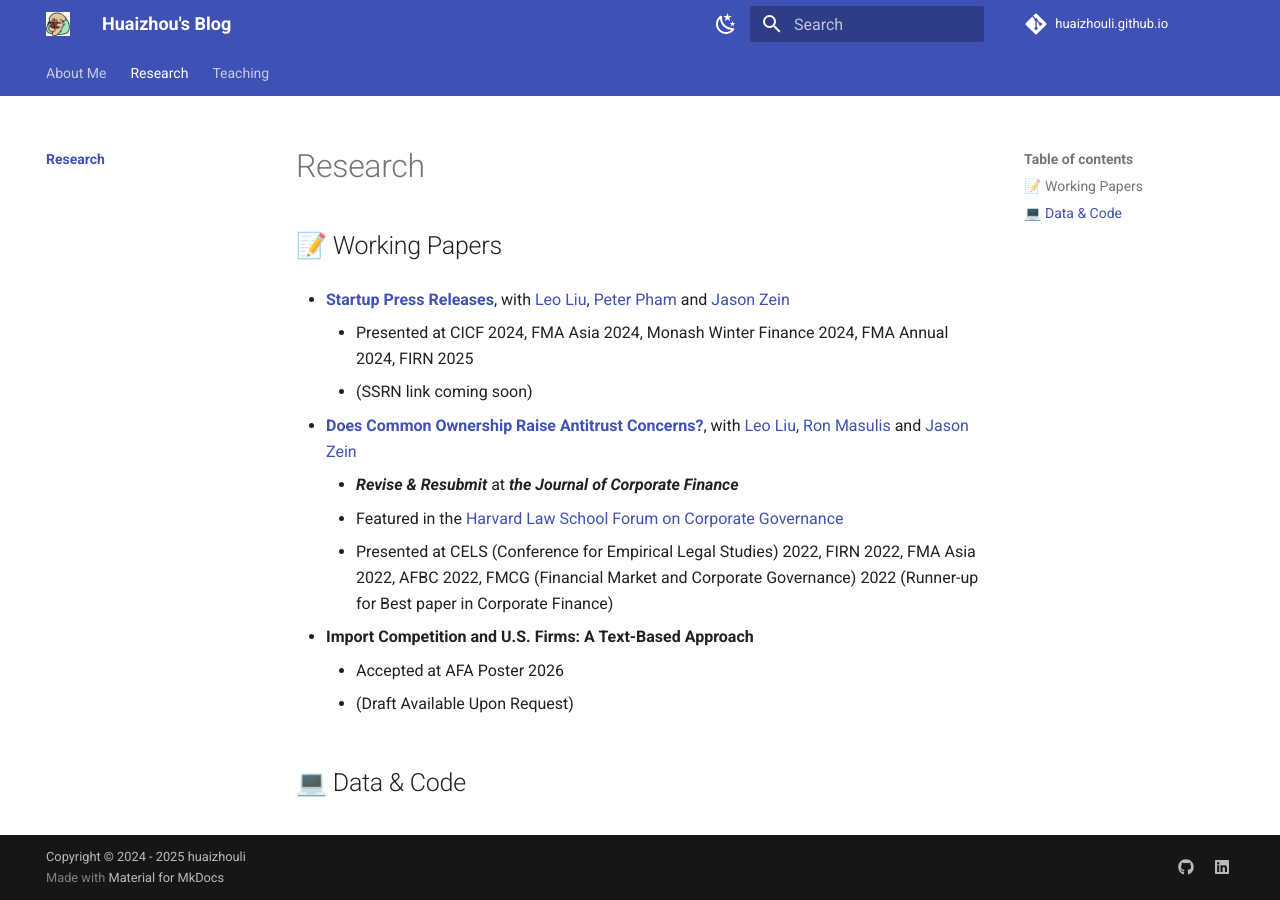
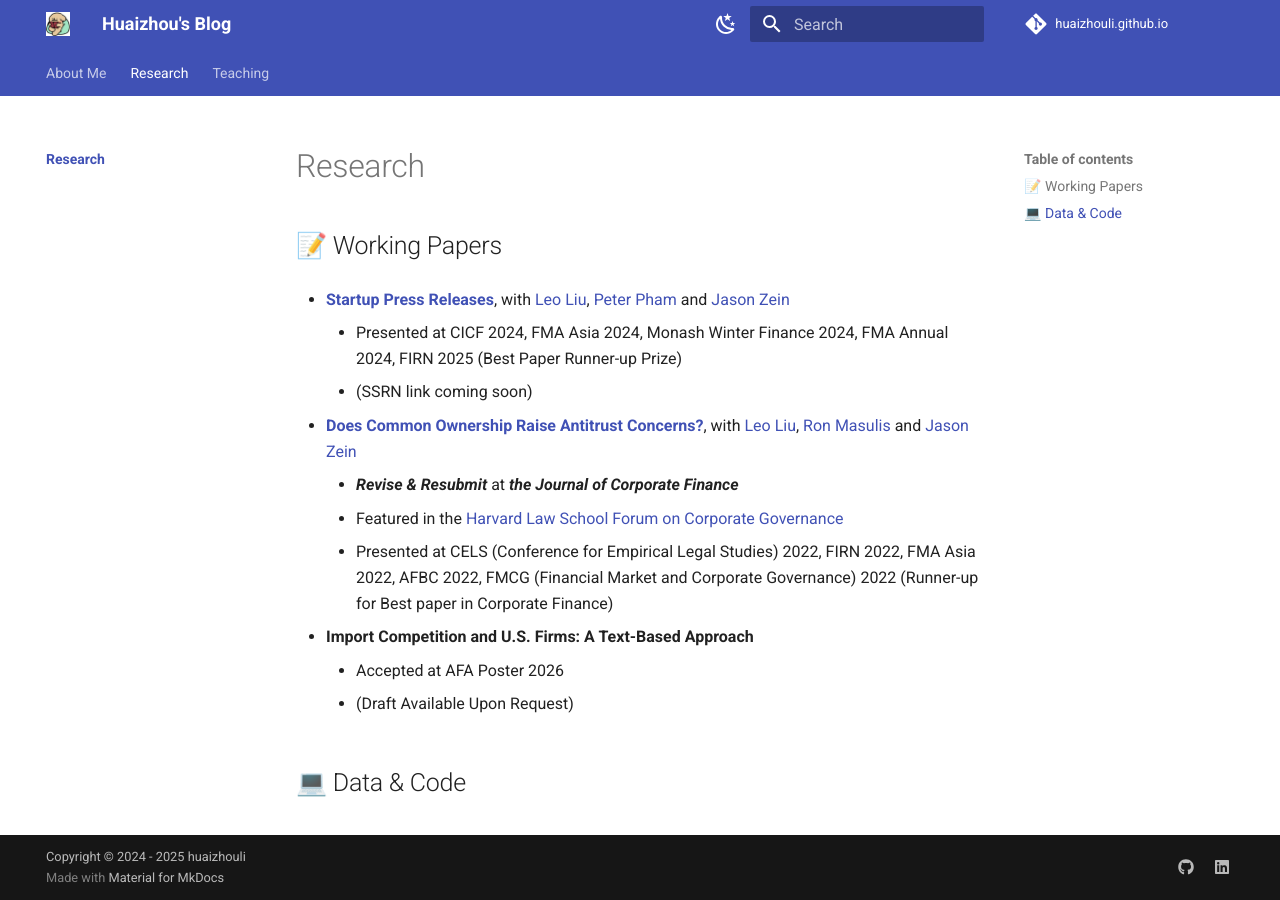
Before and after one commit to huaizhouli/huaizhouli.github.io, an MkDocs documentation site: the page built from docs/research/index.md, in a window 1280 px wide. Built offline with MkDocs 1.6.1 and Material for MkDocs 9.7.7, drawn with Linux system fonts in a browser that asks for light colours; comment, search, counter and statistics services are not loaded.

Commit message:
Update presentation details for working papers
Added note about Best Paper Runner-up Prize for Startup Press Releases.

```diff
--- a/docs/research/index.md
+++ b/docs/research/index.md
@@ -3,7 +3,7 @@
 ## 📝 Working Papers
 
 - [**Startup Press Releases**](https://www.dropbox.com/scl/fi/718hh9p7cngcd8izkwu8a/main.pdf?rlkey=gdleuhzts0g7iaggxsk9efte0&st=14bcrcd3&dl=0), with [Leo Liu](https://leoliu0.github.io/), [Peter Pham](https://sites.google.com/view/peterkienpham/home) and [Jason Zein](https://www.jasonzein.com/)
-    - Presented at CICF 2024, FMA Asia 2024, Monash Winter Finance 2024, FMA Annual 2024, FIRN 2025
+    - Presented at CICF 2024, FMA Asia 2024, Monash Winter Finance 2024, FMA Annual 2024, FIRN 2025 (Best Paper Runner-up Prize)
     - (SSRN link coming soon)
 
 - [**Does Common Ownership Raise Antitrust Concerns?**](https://papers.ssrn.com/sol3/papers.cfm?abstract_id=4972463), with [Leo Liu](https://leoliu0.github.io/), [Ron Masulis](https://sites.google.com/site/ronmasulis) and [Jason Zein](https://www.jasonzein.com/)
```
